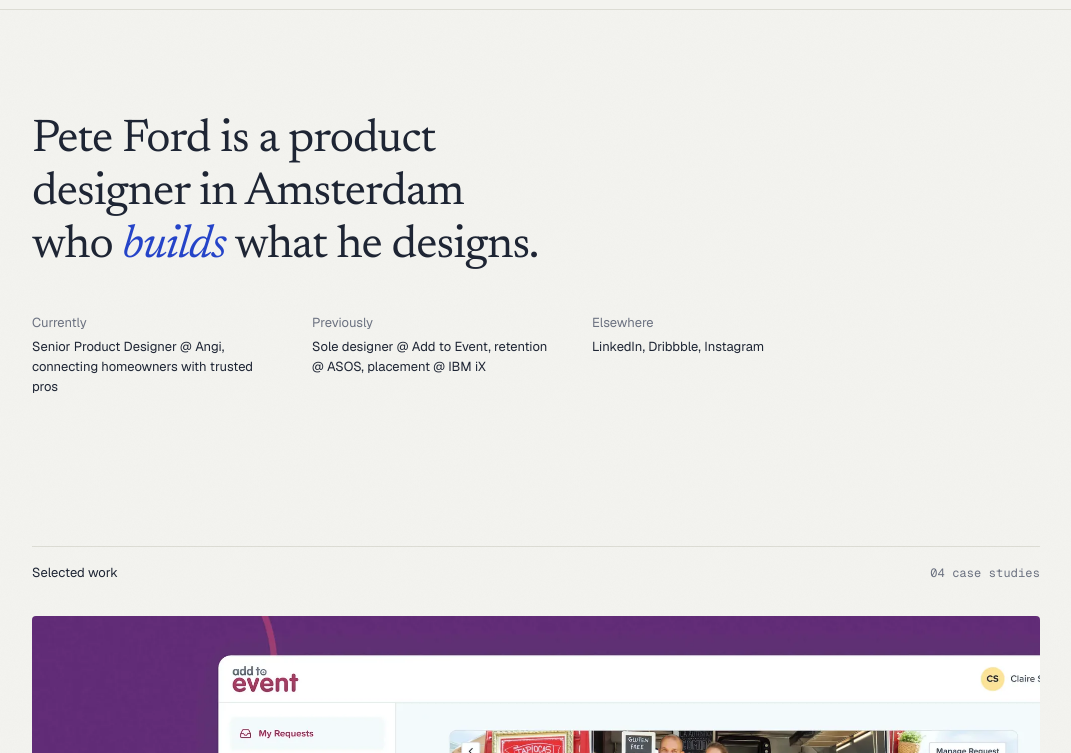
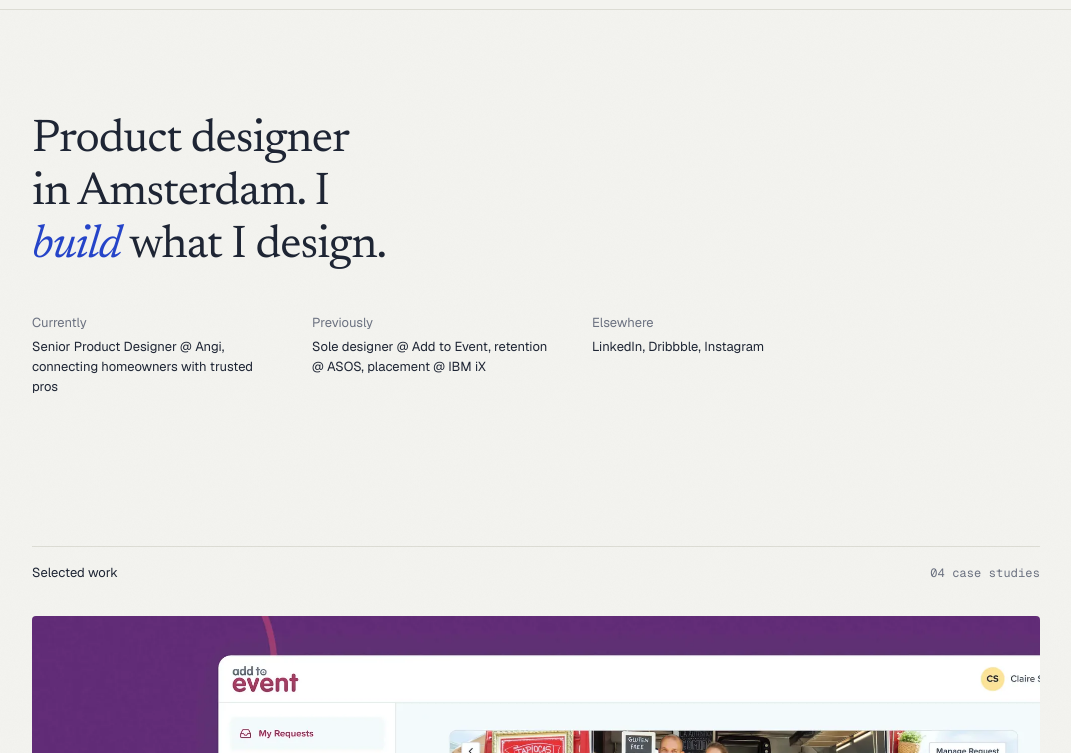
Before and after one commit to petewford/peterwford.com, a plain HTML site: page index.html in a window 1280 px wide. Shown: the part 47-800 px from the top of the page, without its empty margins (104-1175 px from the left). Drawn offline with nearby package versions, Linux system fonts and the light colour scheme.

Commit message:
Homepage headline without the name; matching share image
Co-Authored-By: Claude Opus 5.5 <noreply@anthropic.com>
Claude-Session: https://claude.ai/code/session_01SYbSBUzJeep6TKCUkfML61

```diff
--- a/index.html
+++ b/index.html
@@ -40,7 +40,7 @@
 
   <main id="main">
     <section class="hero wrap" id="top">
-      <h1>Pete Ford is a product designer in Amsterdam who <em>builds</em> what he designs.</h1>
+      <h1>Product designer in Amsterdam. I <em>build</em> what I design.</h1>
       <dl class="ledger">
         <div>
           <dt>Currently</dt>
```
Also changed, not shown: assets/og/home.jpg.
